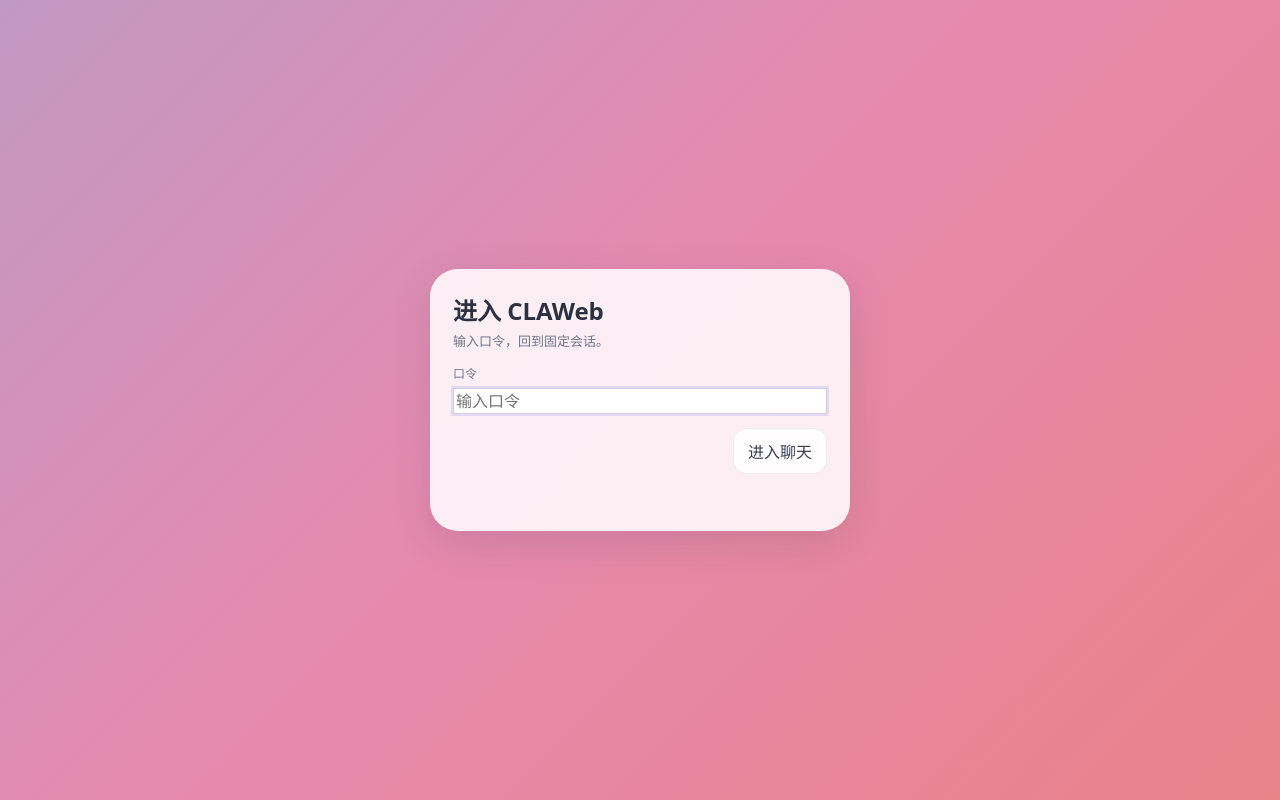
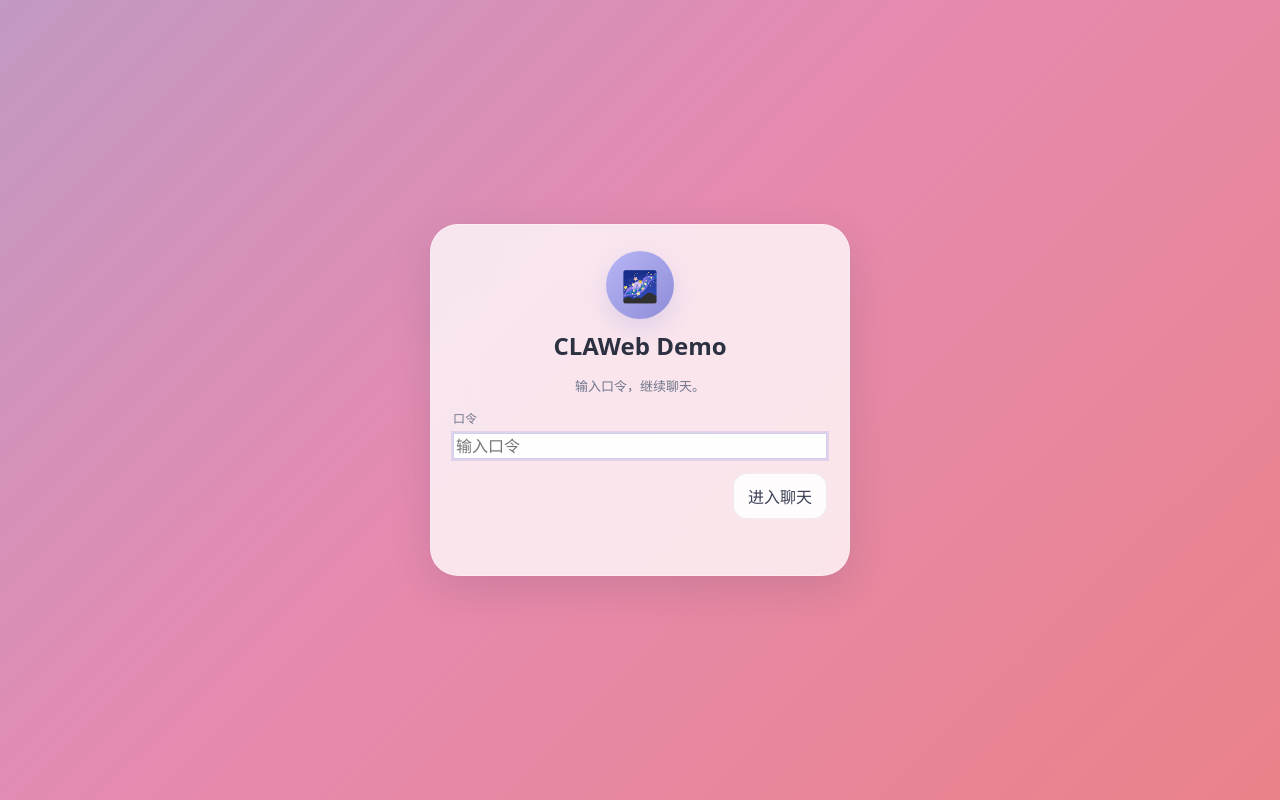
Before and after one commit to Aloira-ai/claweb, a website: page public/claweb/index.html in a window 1280 px wide. Drawn offline with Linux system fonts and the light colour scheme.

Commit message:
fix(ui): reduce noise and add configurable branding for claweb

```diff
--- a/public/claweb/app.js
+++ b/public/claweb/app.js
@@ -67,6 +67,10 @@ const el = {
   loginBtn: document.getElementById("login-btn"),
   loginError: document.getElementById("login-error"),
   sessionDesc: document.getElementById("session-desc"),
+  appTitle: document.getElementById("app-title"),
+  brandTitle: document.getElementById("brand-title"),
+  gateAvatar: document.getElementById("gate-avatar"),
+  brandAvatar: document.getElementById("brand-avatar"),
   statusDot: document.getElementById("conn-status-dot"),
   statusText: document.getElementById("conn-status-text"),
   messages: document.getElementById("messages"),
@@ -110,6 +114,31 @@ function setLoginError(msg = "") {
   el.loginError.textContent = msg;
 }
 
+function applyUiBranding() {
+  const ui = window.CLAWEB_UI || {};
+  const title = String(ui.title || "CLAWeb Demo").trim() || "CLAWeb Demo";
+  const avatar = String(ui.avatar || "🌌").trim() || "🌌";
+  const avatarMode = String(ui.avatarMode || "emoji").trim();
+
+  if (el.appTitle) el.appTitle.textContent = title;
+  if (el.brandTitle) el.brandTitle.textContent = title;
+  if (document?.title) document.title = title;
+
+  const applyAvatar = (node) => {
+    if (!node) return;
+    if (avatarMode === "image") {
+      node.innerHTML = `<img src="${escapeHtml(avatar)}" alt="avatar" />`;
+      node.classList.add("avatar-image-mode");
+    } else {
+      node.textContent = avatar;
+      node.classList.remove("avatar-image-mode");
+    }
+  };
+
+  applyAvatar(el.gateAvatar);
+  applyAvatar(el.brandAvatar);
+}
+
 function addMessage(role, text, meta = "") {
   return addMessageRich({ role, text, meta });
 }
@@ -383,6 +412,7 @@ function renderSearchResults(results, query) {
       if (target && typeof target.scrollIntoView === "function") {
         target.scrollIntoView({ block: "center", behavior: "smooth" });
       }
+      hideSearchModal();
     });
   });
 }
@@ -577,11 +607,9 @@ async function loadRecentHistory() {
     }
 
     if (!data.messages.length) {
-      addMessage("system", "No previous history for this session.");
       return;
     }
 
-    let restored = 0;
     for (const item of data.messages) {
       const normalized = normalizeIncomingMessage({
         type: "message",
@@ -593,9 +621,8 @@ async function loadRecentHistory() {
         mediaType: item?.mediaType,
         ts: item?.ts,
       });
-      if (renderNormalizedMessage(normalized)) restored += 1;
-    }
-    addMessage("system", `Restored ${restored} recent message(s).`);
+      renderNormalizedMessage(normalized);
+    }
   } catch {
     addMessage("system", "Network error while loading history.");
   }
@@ -657,9 +684,7 @@ async function login() {
     state.renderedMessageKeys.clear();
     el.messages.innerHTML = "";
     showChatPanel(session);
-    addMessage("system", "Login succeeded. Loading recent history...");
     await loadRecentHistory();
-    addMessage("system", "Connecting to claweb...");
     connect();
   } catch {
     setLoginError("Network error. Please try again.");
@@ -713,7 +738,6 @@ function connect() {
     if (frame.type === "ready") {
       state.ready = true;
       setStatus("在线", "status-online");
-      addMessage("system", `claweb ready (${frame.serverVersion || "unknown"})`);
       return;
     }
 
@@ -1356,6 +1380,7 @@ function renderThreadsList(threads) {
   }
 }
 
+applyUiBranding();
 showLoginPanel();
 setStatus("离线", "status-offline");
 
--- a/public/claweb/index.html
+++ b/public/claweb/index.html
@@ -9,9 +9,10 @@
 <body>
   <main class="app">
     <section id="login-panel" class="panel gate-panel">
-      <header>
-        <h1>进入 CLAWeb</h1>
-        <p class="subtitle">输入口令，回到固定会话。</p>
+      <header class="gate-header">
+        <div id="gate-avatar" class="gate-avatar">🌌</div>
+        <h1 id="app-title">CLAWeb Demo</h1>
+        <p class="subtitle">输入口令，继续聊天。</p>
       </header>
 
       <div class="row">
@@ -29,9 +30,9 @@
     <section id="chat-panel" class="chat-shell hidden">
       <header class="chat-header">
         <div class="chat-brand">
-          <div class="brand-avatar">🌌</div>
+          <div id="brand-avatar" class="brand-avatar">🌌</div>
           <div class="brand-copy">
-            <h2>CLAWeb</h2>
+            <h2 id="brand-title">CLAWeb Demo</h2>
             <div class="brand-status-row">
               <span id="conn-status-dot" class="status-dot status-offline"></span>
               <span id="conn-status-text" class="brand-status-text">离线</span>
@@ -108,6 +109,13 @@
     </section>
   </main>
 
-  <script src="/claweb/app.js?v=20260312-24"></script>
+  <script>
+    window.CLAWEB_UI = {
+      title: "CLAWeb Demo",
+      avatar: "🌌",
+      avatarMode: "emoji"
+    };
+  </script>
+  <script src="/claweb/app.js?v=20260312-25"></script>
 </body>
 </html>
--- a/public/claweb/style.css
+++ b/public/claweb/style.css
@@ -64,9 +64,29 @@ body {
 
 .gate-panel {
   max-width: 420px;
-  padding: 22px;
+  padding: 26px 22px 22px;
   display: grid;
   gap: 14px;
+  background: rgba(255, 255, 255, 0.78);
+}
+
+.gate-header {
+  display: grid;
+  justify-items: center;
+  text-align: center;
+  gap: 10px;
+}
+
+.gate-avatar {
+  width: 68px;
+  height: 68px;
+  border-radius: 50%;
+  display: grid;
+  place-items: center;
+  font-size: 30px;
+  color: white;
+  background: var(--primary-gradient);
+  box-shadow: 0 10px 24px rgba(142, 140, 216, 0.24);
 }
 
 .chat-shell {
@@ -191,6 +211,18 @@ button {
   background: var(--primary-gradient);
   box-shadow: 0 8px 18px rgba(142, 140, 216, 0.32);
   flex: 0 0 auto;
+}
+
+.avatar-image-mode {
+  overflow: hidden;
+  padding: 0;
+}
+
+.avatar-image-mode img {
+  width: 100%;
+  height: 100%;
+  object-fit: cover;
+  display: block;
 }
 
 .brand-copy {
```
